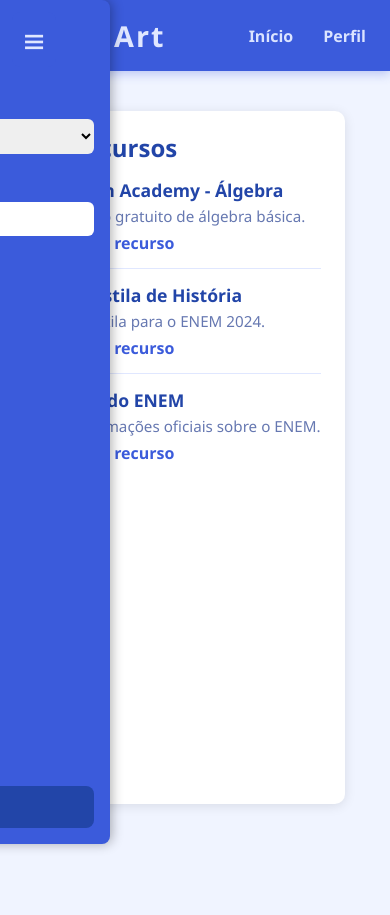
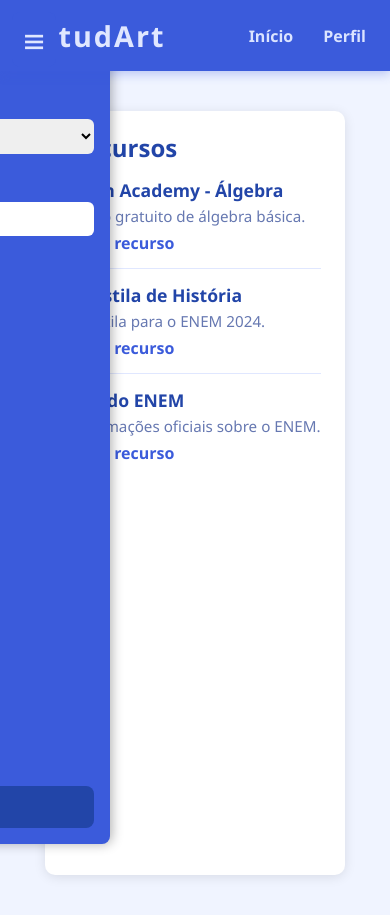
Before and after one commit to plataformadeestudo/EstudArt, a plain HTML site: page biblioteca.html in a window 390 px wide. Before the commit the page ends 844 px from the top, so only its background shows below. Drawn offline with Linux system fonts and the light colour scheme.

Commit message:
Update biblioteca.html

```diff
--- a/biblioteca.html
+++ b/biblioteca.html
@@ -32,6 +32,8 @@ header {
   justify-content: space-between;
   box-shadow: 0 3px 10px rgba(59, 91, 219, 0.3);
   user-select: none;
+  position: relative;
+  z-index: 1600;
 }
 header .logo {
   font-weight: 900;
@@ -63,6 +65,7 @@ main {
   padding: 0 20px;
   display: flex;
   gap: 20px;
+  min-height: calc(100vh - 80px);
 }
 
 /* ===== Sidebar ===== */
@@ -76,6 +79,7 @@ aside#sidebar {
   display: flex;
   flex-direction: column;
   user-select: none;
+  transition: left 0.3s ease;
 }
 aside#sidebar h2 {
   font-weight: 900;
@@ -120,12 +124,15 @@ section#content {
   padding: 20px 24px;
   box-shadow: 0 2px 12px rgba(0,0,0,0.1);
   overflow-y: auto;
+  max-height: calc(100vh - 80px);
 }
 section#content h2 {
   margin-top: 0;
   font-weight: 900;
   color: #2245a8;
 }
+
+/* ===== Resource List ===== */
 #resourceList {
   list-style: none;
   padding: 0;
@@ -303,7 +310,7 @@ footer {
   word-break: break-word;
 }
 
-/* ===== Mobile / Tablet ===== */
+/* ===== MOBILE / TABLET ===== */
 @media (max-width: 768px) {
   main {
     flex-direction: column;
@@ -314,10 +321,13 @@ footer {
     border-radius: 8px;
     padding: 16px;
   }
-  section#content { max-height: none; }
+  section#content {
+    max-height: none;
+    width: 100%;
+  }
 }
 
-/* ===== Mobile Sidebar ===== */
+/* ===== MOBILE SIDEBAR ===== */
 @media (max-width: 500px) {
   #menuToggle {
     display: block;
@@ -330,7 +340,7 @@ footer {
     padding: 6px 10px;
     border-radius: 8px;
     cursor: pointer;
-    z-index: 1500;
+    z-index: 1600;
   }
   #sidebar {
     position: fixed;
@@ -339,11 +349,10 @@ footer {
     height: 100vh;
     width: 280px;
     transition: left 0.3s ease;
-    z-index: 1400;
+    z-index: 1500;
   }
   #sidebar.active { left: 0; }
 }
-
 
 
 </style>
```
